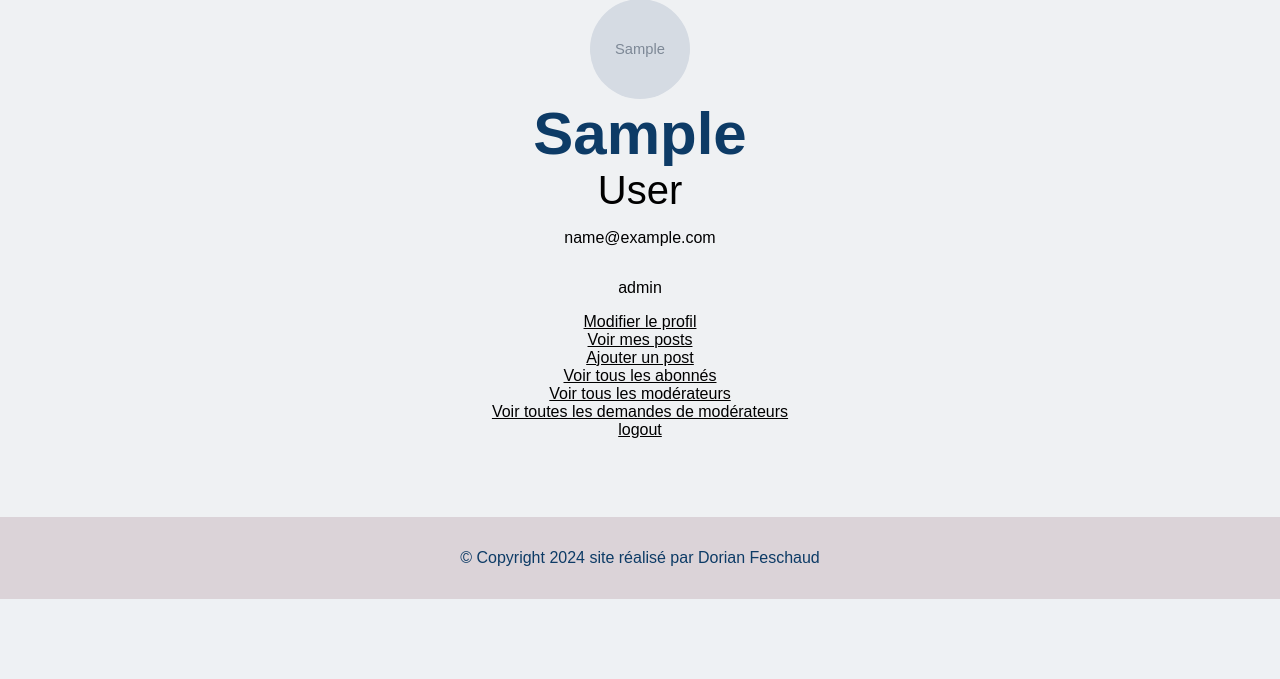
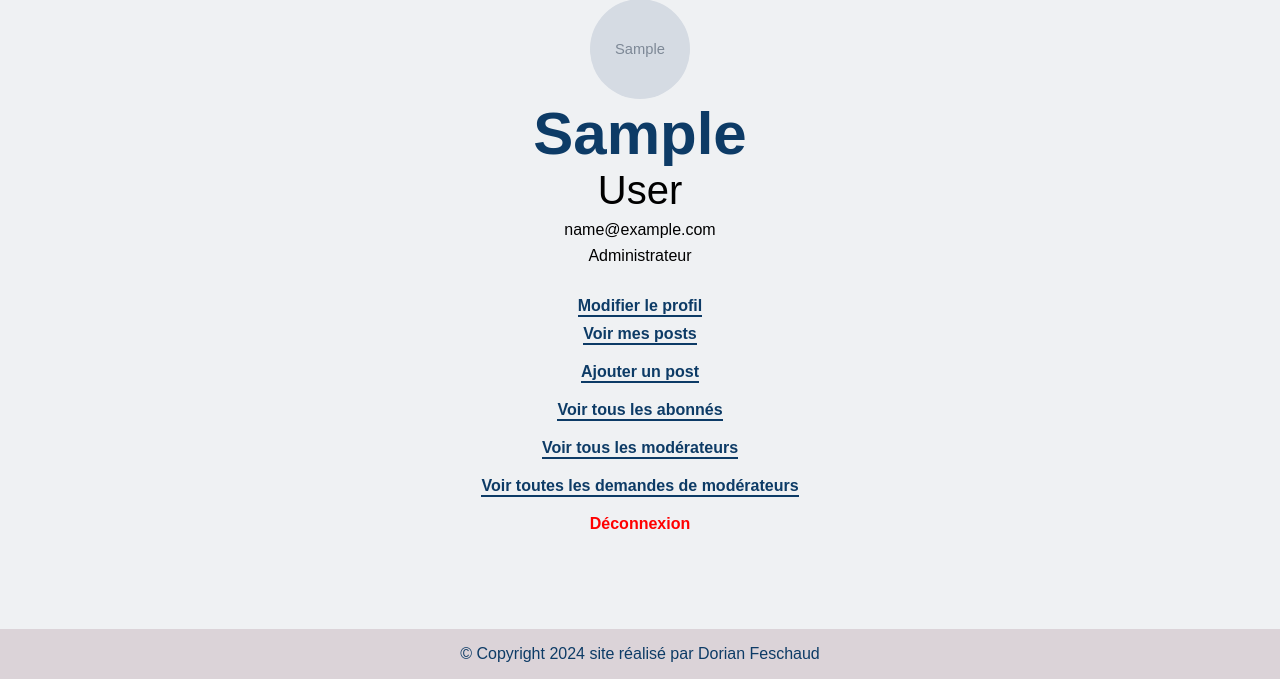
Before and after one commit to Dorian-Feschaud/Projet-5_Blog, a PHP site: page /blog/users/1 in a window 1280 px wide. Shown: the part 201-880 px from the top of the page. Before the commit the page ends 800 px from the top, so only its background shows below. Run offline with PHP 8.4, Linux system fonts and the light colour scheme; the visitor is signed in with stand-in values (Sample User, id 1); tables that the repository leaves empty hold one stand-in row (values such as "Sample post"); grey boxes marked "Sample" are stand-in pictures; some libraries are stand-ins or nearby versions.

Commit message:
user style #6

```diff
--- a/css/style.css
+++ b/css/style.css
@@ -5,6 +5,10 @@ body {
     display: flex;
     flex-direction: column;
     min-height: 100vh;
+}
+
+body p {
+    margin: 0;
 }
 
 .main {
--- a/css/user.css
+++ b/css/user.css
@@ -26,3 +26,88 @@
     object-fit: cover;
     object-position: center;
 }
+
+.options {
+    margin: 2rem 0;
+    display: flex;
+    flex-direction: column;
+    gap: 0.5rem;
+    align-items: center;
+}
+
+.options > a{
+    color: #0D3B66;
+    font-weight: 600;
+    text-decoration: none;
+    border-bottom: solid 2px #0D3B66;
+}
+
+.logout {
+    color: red !important;
+    border: none !important;
+}
+
+.user-email {
+    margin: 0.5rem 0;
+}
+
+.users-container {
+    display: flex;
+    flex-direction: column;
+    gap: 2rem;
+    width: 100%;
+}
+
+.user-item {
+    display: flex;
+    flex-wrap: wrap;
+    background-color: #FFFFFF;
+    padding: 1rem;
+    gap: 2rem;
+}
+
+.visit-user-image {
+    height: 100px;
+    width: 100px;
+}
+
+.visit-user-link {
+    text-decoration: none;
+}
+
+.visit-user-name {
+    display: flex;
+    flex-direction: column;
+    gap: 0.5rem;
+    justify-content: center;
+}
+
+.visit-user-lastname {
+    font-size: 24px;
+    color: #0D3B66;
+    font-weight: 600;
+}
+
+.author-submission {
+    margin: 1rem 0;
+    display: flex;
+    flex-direction: column;
+    gap: 0.5rem;
+    align-items: center;
+}
+
+.author-submission-options {
+    display: flex;
+    justify-content: center;
+    gap: 2rem;
+}
+
+.refuse {
+    color: red;
+    text-decoration: none;
+}
+
+.accept {
+    color: #0D3B66;
+    text-decoration: none;
+}
--- a/templates/user/profil.html.twig
+++ b/templates/user/profil.html.twig
@@ -9,11 +9,20 @@
         <p class="user-lastname">{{ user.lastname }}</p>
         <p class="user-email">{{ user.email }}</p>
         <img class="user-image" src="/blog/{{ user.image }}" alt="{{ user.image }}"/>
-        <p class="user-role">{{ user.role }}</p>
+        {% if user.role == 'admin' %}
+            <p class="user-role">Administrateur</p>
+        {% elseif user.role == 'author' %}
+            <p class="user-role">Modérateur</p>
+        {% elseif user.role == 'await-author' %}
+            <p class="user-role">Abonné (en attente de validation modérateur)</p>
+        {% else %}
+            <p class="user-role">Abonné</p>
+        {% endif %}
+        <div class="options">
             <a href="/blog/users/{{ user.id }}/edit">Modifier le profil</a>
             {% if user.role == 'subscriber' %}
             <a href="/blog/users/{{ user.id }}/author_submission">Demander à être modérateur</a>
-        {% else %}
+            {% elseif user.role == 'author' or user.role == 'admin' %}
             <a href="/blog/users/{{ user.id }}/posts">Voir mes posts<a>
             <a href="/blog/posts/new">Ajouter un post<a>
             {% endif %}
@@ -22,6 +31,7 @@
             <a href="/blog/users?role=author">Voir tous les modérateurs<a>
             <a href="/blog/users?role=await-author">Voir toutes les demandes de modérateurs<a>
             {% endif %}
-        <a href="/blog/logout">logout</a>
+            <a class="logout" href="/blog/logout">Déconnexion</a>
+        </div>
     </section>
 {% endblock %}
```
Also changed, not shown: templates/user/user.html.twig (+28 -18 lines), templates/user/users.html.twig (+22 -11 lines). Lines whose indentation alone changed are shown as unchanged.
